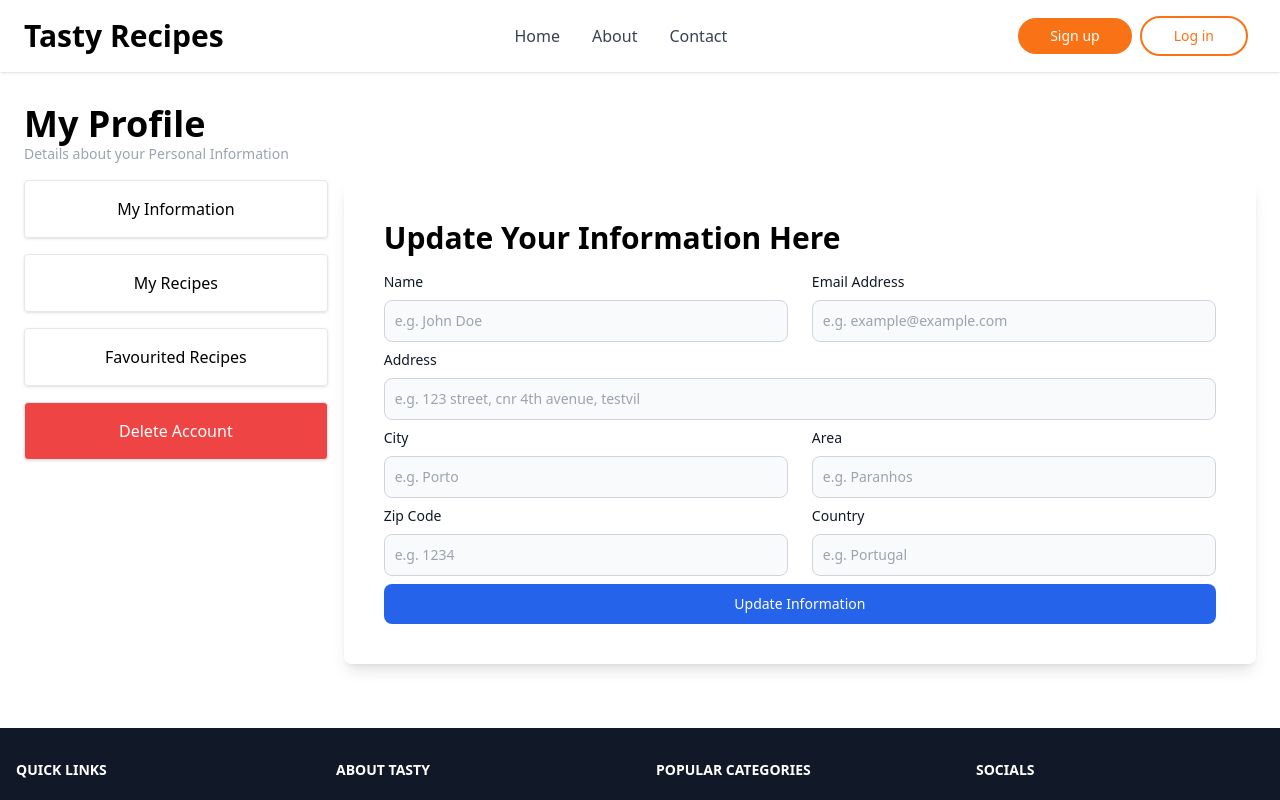
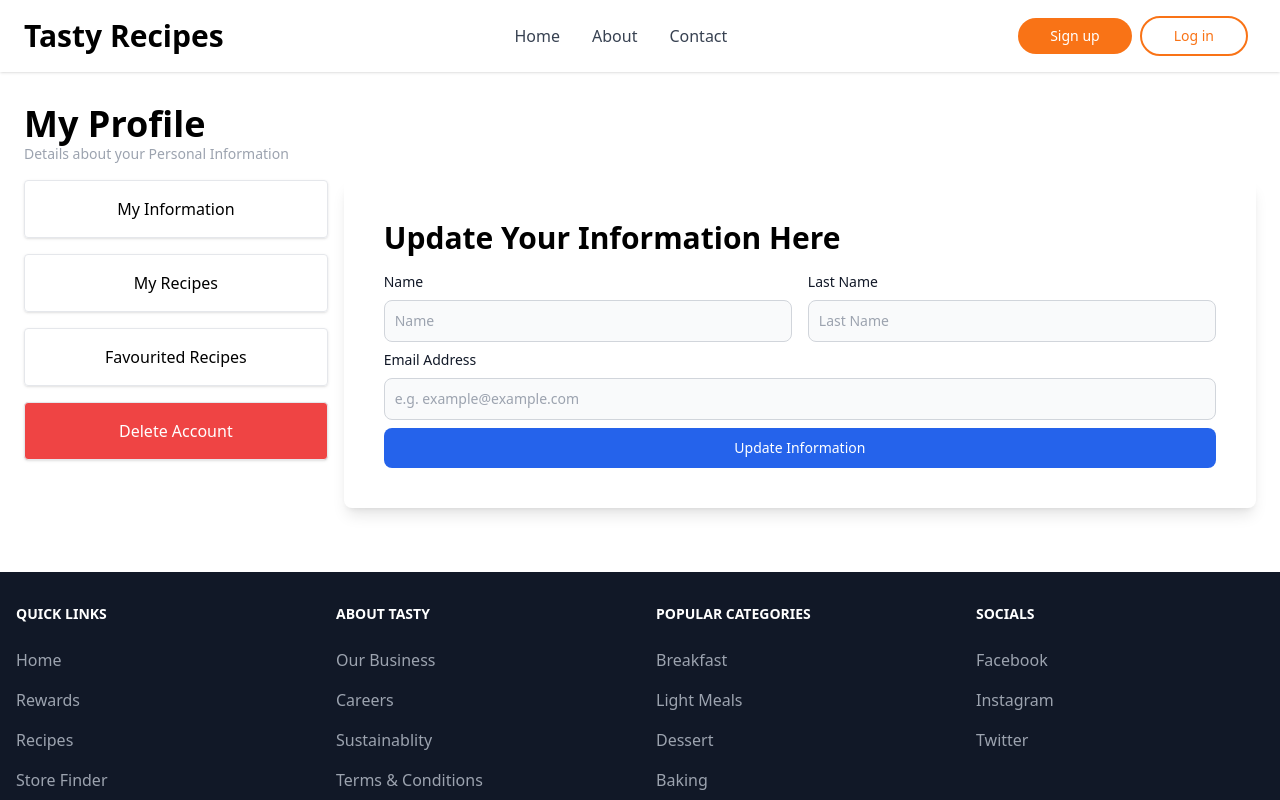
Before and after one commit to Jon-Felipe/Tasty-React, a React (Vite) app: page /profile in a window 1280 px wide. Shown: the top 800 px of the page. Built offline with nearby package versions, Linux system fonts and the light colour scheme.

Commit message:
user update form updates

```diff
--- a/src/components/Profile/UpdateProfileForm.tsx
+++ b/src/components/Profile/UpdateProfileForm.tsx
@@ -16,16 +16,27 @@ const UpdateProfileForm = (props: Props) => {
     <div className='basis-3/4 shadow-lg rounded-lg p-10'>
       <h2 className='text-3xl font-bold'>Update Your Information Here</h2>
       <form onSubmit={handleOnSubmit} className='mt-4'>
-        <div className='grid gap-y-2 md:gap-y-0 md:grid-cols-2 md:gap-x-6 mb-2'>
+        <div className='grid md:grid-cols-2 gap-x-4 mb-2'>
           <FormRow
             type='text'
             name='name'
             value={user?.name}
             handleChange={() => console.log('handle change')}
             labelText='Name'
-            placeholder='e.g. John Doe'
+            placeholder='Name'
             required
           />
+          <FormRow
+            type='text'
+            name='lastName'
+            value={user?.email}
+            handleChange={() => console.log('handle change')}
+            labelText='Last Name'
+            placeholder='Last Name'
+            required
+          />
+        </div>
+        <div className='mb-2'>
           <FormRow
             type='text'
             name='email'
@@ -33,55 +44,6 @@ const UpdateProfileForm = (props: Props) => {
             handleChange={() => console.log('handle change')}
             labelText='Email Address'
             placeholder='e.g. example@example.com'
-            required
-          />
-        </div>
-        <FormRow
-          type='text'
-          name='address'
-          value={user?.address}
-          handleChange={() => console.log('handle change')}
-          labelText='Address'
-          placeholder='e.g. 123 street, cnr 4th avenue, testvil'
-          required
-        />
-        <div className='grid gap-y-2 md:gap-y-0 md:grid-cols-2 md:gap-x-6 mt-2'>
-          <FormRow
-            type='text'
-            name='city'
-            value={user?.city}
-            handleChange={() => console.log('handle change')}
-            labelText='City'
-            placeholder='e.g. Porto'
-            required
-          />
-          <FormRow
-            type='text'
-            name='area'
-            value={user?.area}
-            handleChange={() => console.log('handle change')}
-            labelText='Area'
-            placeholder='e.g. Paranhos'
-            required
-          />
-        </div>
-        <div className='grid gap-y-2 md:gap-y-0 md:grid-cols-2 md:gap-x-6 my-2'>
-          <FormRow
-            type='number'
-            name='zip'
-            value={user?.zipCode}
-            handleChange={() => console.log('handle change')}
-            labelText='Zip Code'
-            placeholder='e.g. 1234'
-            required
-          />
-          <FormRow
-            type='text'
-            name='country'
-            value={user?.country}
-            handleChange={() => console.log('handle change')}
-            labelText='Country'
-            placeholder='e.g. Portugal'
             required
           />
         </div>
```
